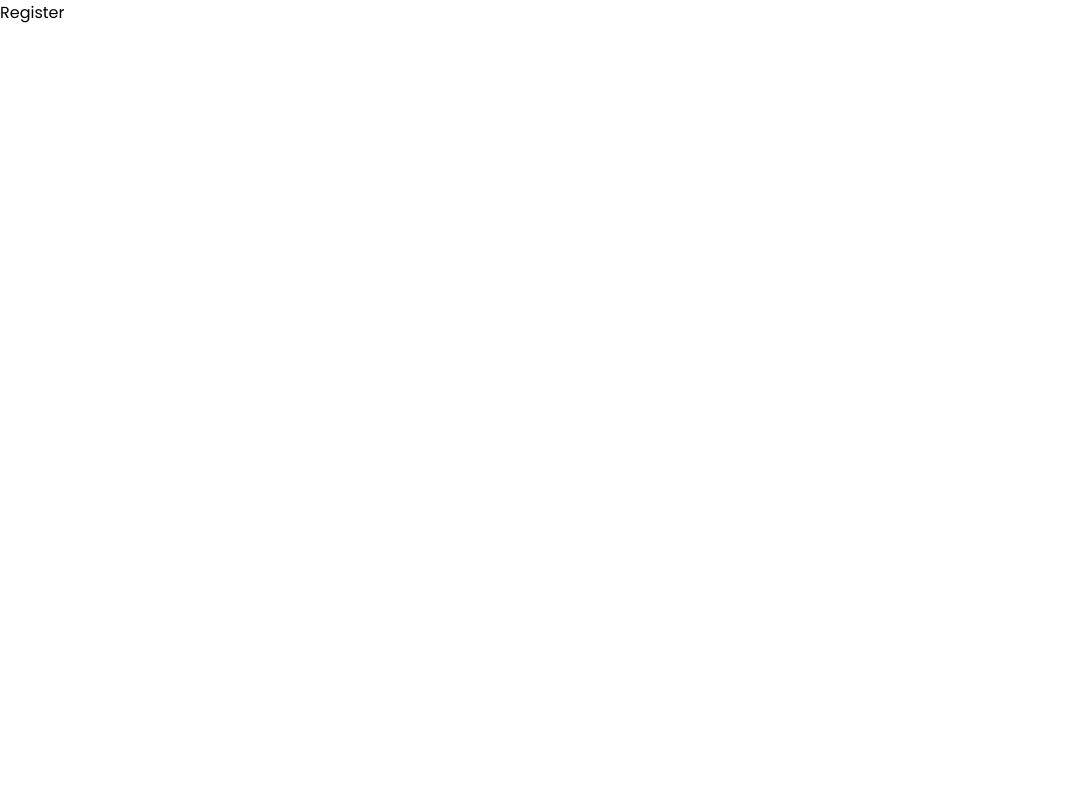
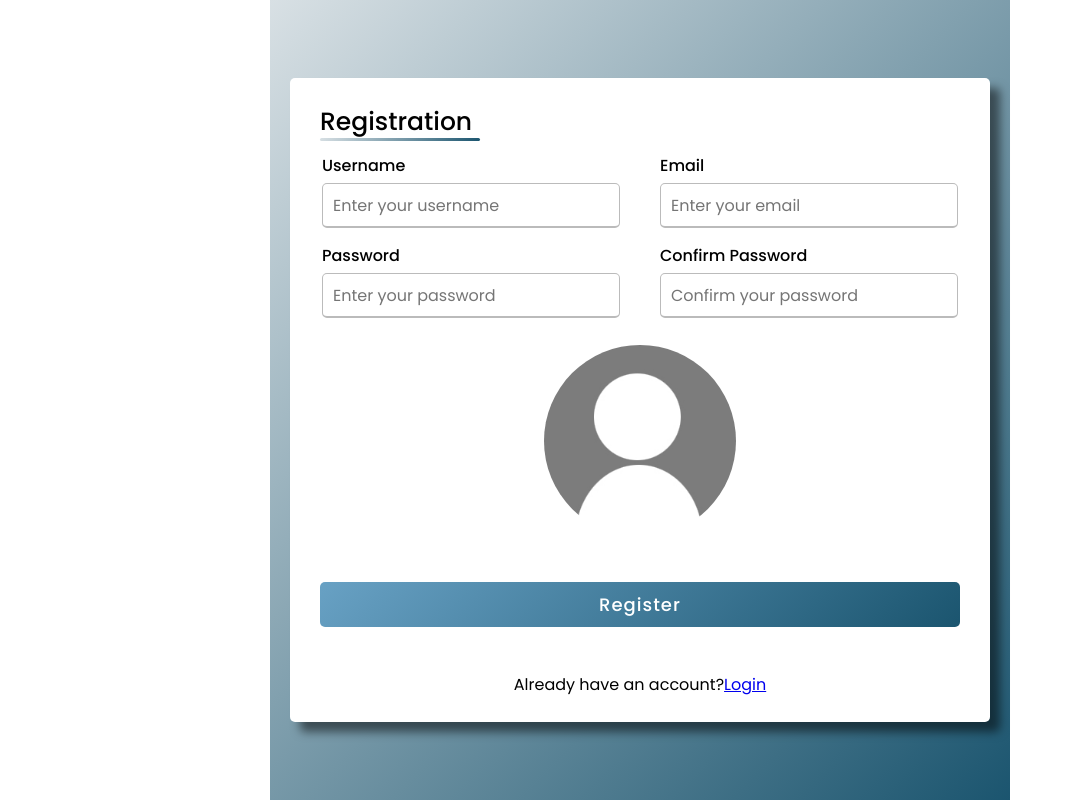
Before and after one commit to nocturnalhum/Bico, a React (Create React App) app in the folder frontend/: page /register in a window 1280 px wide. Shown: the whole page, without its empty margins (0-1072 px from the left). Built offline with nearby package versions, Linux system fonts and the light colour scheme.

Commit message:
Created Registration page

```diff
--- a/frontend/src/App.css
+++ b/frontend/src/App.css
@@ -3,6 +3,18 @@
 * {
   margin: 0;
   padding: 0;
-  /* box-sizing: border-box; */
+  box-sizing: border-box;
   font-family: 'Poppins', sans-serif;
 }
+
+body {
+  display: flex;
+  align-items: center;
+  justify-content: center;
+
+  height: 100vh;
+  /* padding: 50px 0; */
+  /* margin: 0;
+  padding: 0; */
+  /* height: 100%; */
+}
--- a/frontend/src/pages/Register/Register.js
+++ b/frontend/src/pages/Register/Register.js
@@ -1,5 +1,56 @@
 import React from 'react';
+import { Link } from 'react-router-dom';
+import './register.css';
 
 export default function Register() {
-  return <div>Register</div>;
+  return (
+    <div className='register'>
+      <div className='registerWrapper'>
+        <div className='title'>Registration</div>
+        <form action='#'>
+          <div className='form-details'>
+            <div className='input-box'>
+              <span className='details'>Username</span>
+              <input required type='text' placeholder='Enter your username' />
+            </div>
+            <div className='input-box'>
+              <span className='details'>Email</span>
+              <input required type='email' placeholder='Enter your email' />
+            </div>
+            <div className='input-box'>
+              <span className='details'>Password</span>
+              <input
+                required
+                type='password'
+                placeholder='Enter your password'
+              />
+            </div>
+            <div className='input-box'>
+              <span className='details'>Confirm Password</span>
+              <input
+                required
+                type='password'
+                placeholder='Confirm your password'
+              />
+            </div>
+          </div>
+
+          <div className='profileAvatar'>
+            <img src='/noAvatar.jpg' alt='' className='avatar' />
+          </div>
+          <div className='button'>
+            <input type='submit' value='Register' />
+          </div>
+          <div className='text'>
+            <span className='login'>
+              Already have an account?
+              <Link to='/login' className='link'>
+                Login
+              </Link>
+            </span>
+          </div>
+        </form>
+      </div>
+    </div>
+  );
 }
--- a/frontend/src/pages/Register/register.css
+++ b/frontend/src/pages/Register/register.css
@@ -1,11 +1,128 @@
-body {
-  background-color: red;
-}
-
 .register {
-  background-color: green;
+  /* background-color: green; */
+  background: linear-gradient(135deg, #d8e0e4, #1b556f);
+  height: 100vh;
+  display: flex;
+  justify-content: center;
+  align-items: center;
+  padding: 10px 20px;
 }
 
 .registerWrapper {
-  background-color: blue;
+  background-color: rgba(255, 255, 255, 1);
+  max-width: 700px;
+  width: 100%;
+  /* height: 100%; */
+  padding: 25px 30px;
+  border-radius: 5px;
+  box-shadow: 10px 10px 10px rgba(0, 0, 0, 0.5);
 }
+
+.registerWrapper .title {
+  /* background-color: red; */
+  font-size: 25px;
+  font-weight: 500;
+  position: relative;
+}
+
+.registerWrapper .title::before {
+  content: '';
+  position: absolute;
+  height: 3px;
+  width: 160px;
+  bottom: 0;
+  border-radius: 5px;
+  background: linear-gradient(135deg, #d8e0e4, #1b556f);
+}
+
+.registerWrapper form .form-details {
+  /* background-color: orange; */
+  display: flex;
+  flex-wrap: wrap;
+  justify-content: space-between;
+  margin: 12px 2px 12px 2px;
+  /* flex: 200px; */
+}
+
+form .form-details .input-box {
+  /* background-color: blueviolet; */
+  margin-bottom: 15px;
+  width: calc(100% / 2 - 20px);
+  /* width: 100%; */
+}
+
+.form-details .input-box .details {
+  display: block;
+  font-weight: 500;
+  margin-bottom: 5px;
+}
+
+.user-details .input-box input:focus,
+.user-details .input-box input:valid {
+  border-color: #1b556f;
+}
+
+.form-details .input-box input {
+  height: 45px;
+  width: 100%;
+  outline: none;
+  border-radius: 5px;
+  border: 1px solid #bbb;
+  padding-left: 10px;
+  font-size: 16px;
+  border-bottom-width: 2px;
+  transition: all 0.3s ease;
+}
+
+.registerWrapper form .profileAvatar {
+  /* background-color: salmon; */
+  display: flex;
+  justify-content: center;
+  align-items: center;
+}
+.registerWrapper form .profileAvatar img {
+  width: 30%;
+  border-radius: 50%;
+}
+.registerWrapper form .button {
+  /* background-color: mediumaquamarine; */
+  height: 45px;
+  margin: 45px 0;
+}
+
+form .button input {
+  height: 100%;
+  width: 100%;
+  border: none;
+  color: #fff;
+  border: none;
+  border-radius: 5px;
+  font-size: 18px;
+  font-weight: 500;
+  letter-spacing: 1px;
+  cursor: pointer;
+  transition: all 0.3 ease;
+  background: linear-gradient(135deg, #68a1c4, #1b556f);
+}
+
+form .button input:hover {
+  background: linear-gradient(-135deg, #80b6d1, #1b556f);
+}
+
+.registerWrapper form .text {
+  /* background-color: purple; */
+  text-align: center;
+}
+
+@media (max-width: 600px) {
+  form .form-details .input-box {
+    width: 100%;
+  }
+}
+
+@media (max-height: 668px) {
+  .registerWrapper {
+    height: 95vh;
+    overflow: hidden;
+  }
+}
```
Also changed, not shown: frontend/public/noAvatar.jpg (added).
